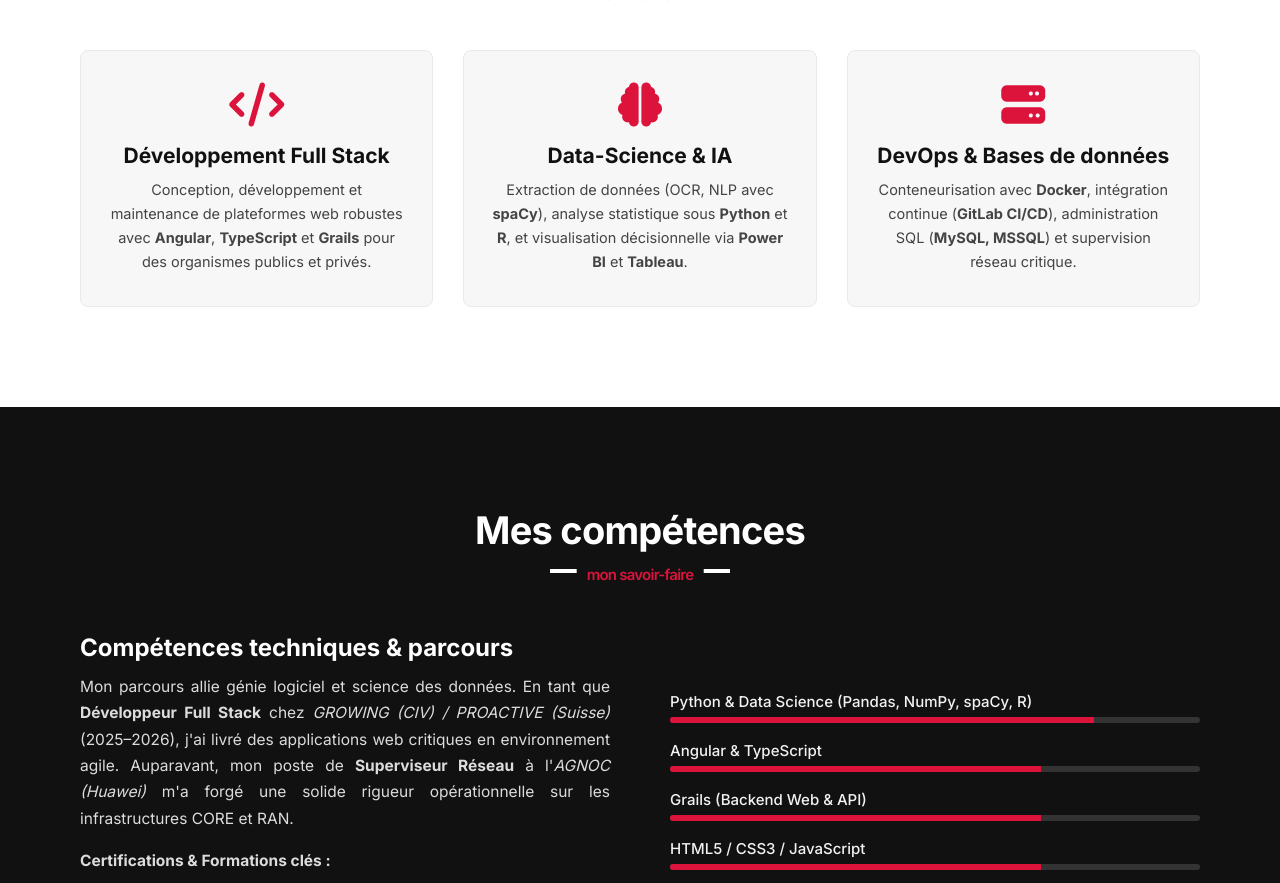
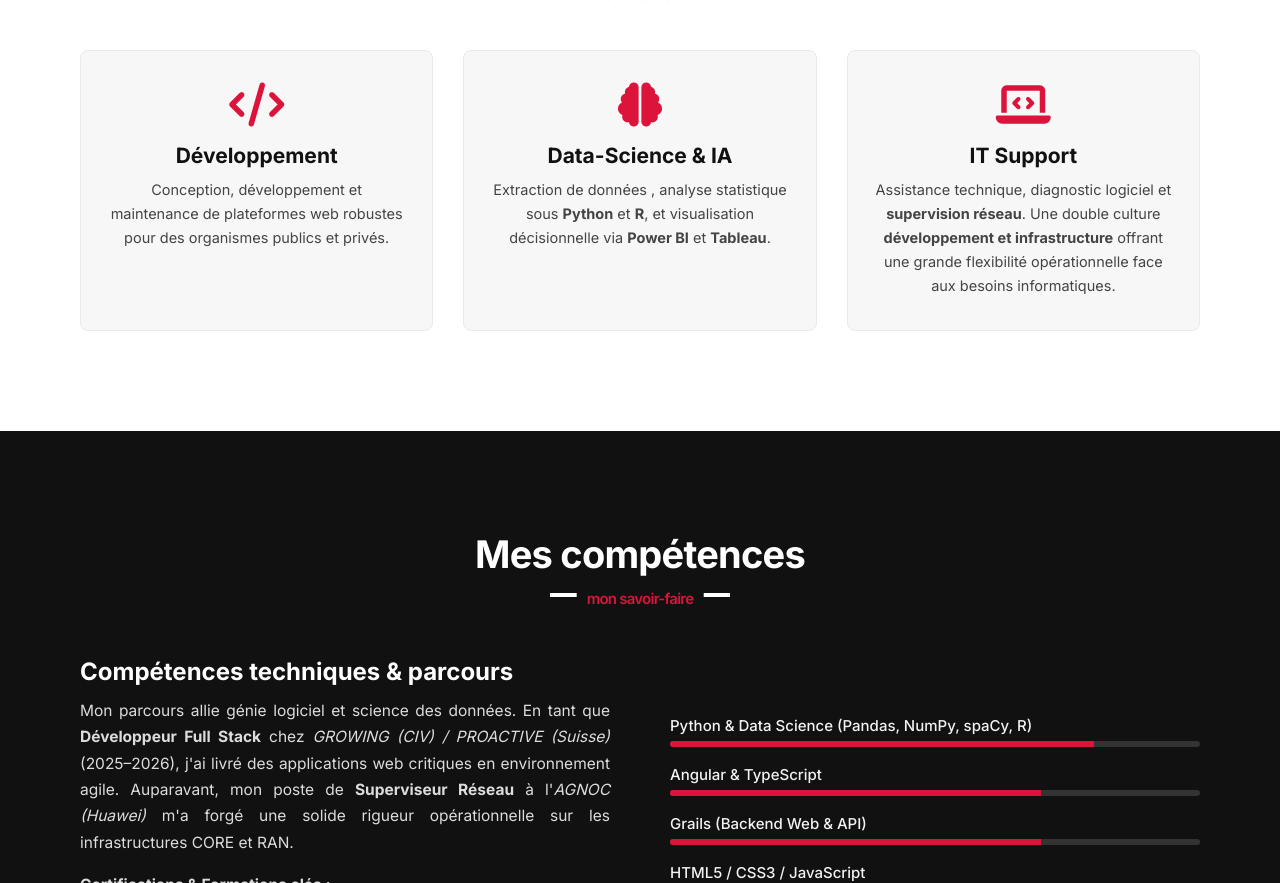
Before and after one commit to HamidouDjibo/portfolio, a plain HTML site: page index.html in a window 1280 px wide. Shown: the part 2846-3729 px from the top of the page. Drawn offline with nearby package versions, Linux system fonts and the light colour scheme.

Commit message:
correction section expertise

```diff
--- a/index.html
+++ b/index.html
@@ -178,9 +178,8 @@
                 <div class="card">
                     <div class="box">
                         <i class="fas fa-code"></i>
-                        <div class="text">Développement Full Stack</div>
-                        <p>Conception, développement et maintenance de plateformes web robustes avec
-                            <strong>Angular</strong>, <strong>TypeScript</strong> et <strong>Grails</strong> pour des
+                        <div class="text">Développement </div>
+                        <p>Conception, développement et maintenance de plateformes web robustes pour des
                             organismes publics et privés.
                         </p>
                     </div>
@@ -189,7 +188,7 @@
                     <div class="box">
                         <i class="fas fa-brain"></i>
                         <div class="text">Data-Science & IA</div>
-                        <p>Extraction de données (OCR, NLP avec <strong>spaCy</strong>), analyse statistique sous
+                        <p>Extraction de données , analyse statistique sous
                             <strong>Python</strong> et <strong>R</strong>, et visualisation décisionnelle via
                             <strong>Power BI</strong> et <strong>Tableau</strong>.
                         </p>
@@ -197,11 +196,11 @@
                 </div>
                 <div class="card">
                     <div class="box">
-                        <i class="fas fa-server"></i>
-                        <div class="text">DevOps & Bases de données</div>
-                        <p>Conteneurisation avec <strong>Docker</strong>, intégration continue (<strong>GitLab
-                                CI/CD</strong>), administration SQL (<strong>MySQL, MSSQL</strong>) et supervision
-                            réseau critique.</p>
+                        <i class="fas fa-laptop-code"></i>
+                        <div class="text">IT Support</div>
+                        <p>Assistance technique, diagnostic logiciel et <strong>supervision réseau</strong>. Une double
+                            culture <strong>développement et infrastructure</strong> offrant une grande flexibilité
+                            opérationnelle face aux besoins informatiques.</p>
                     </div>
                 </div>
             </div>
```
